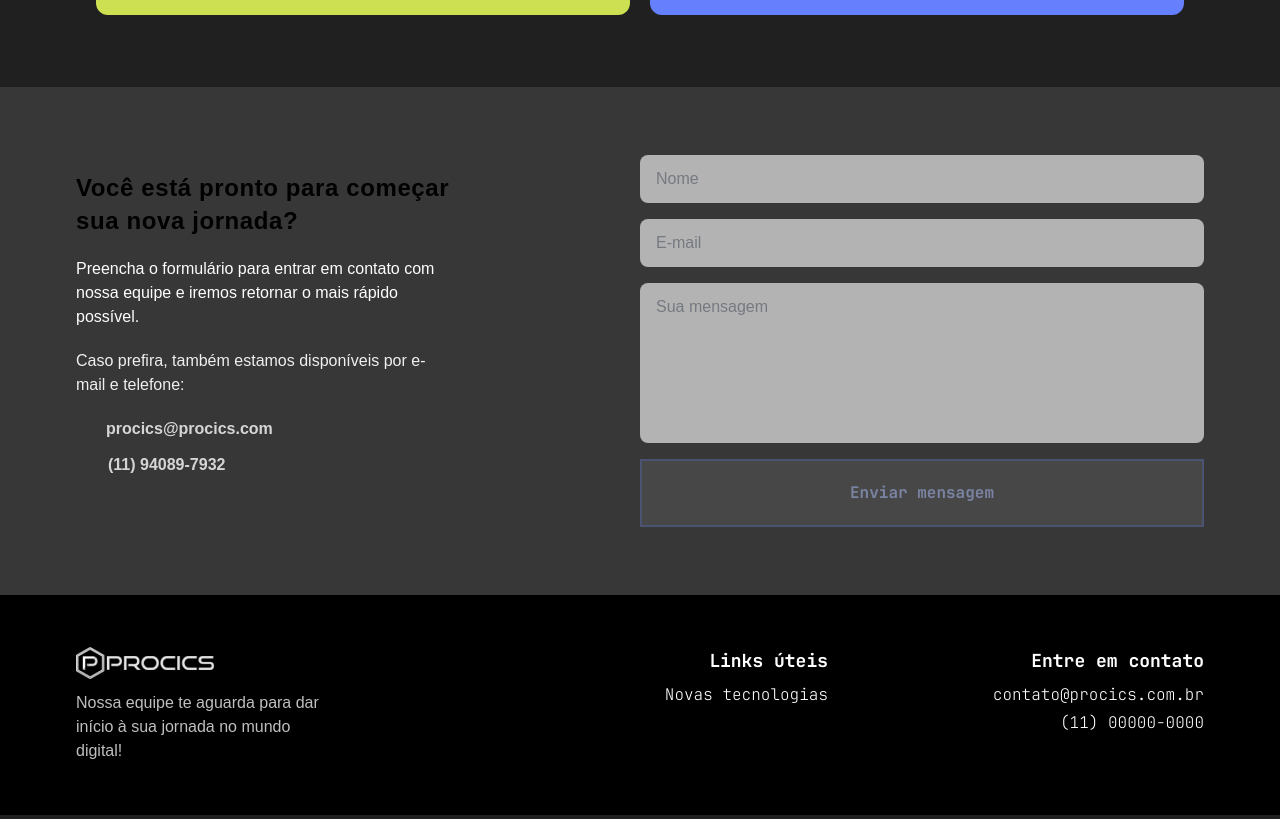
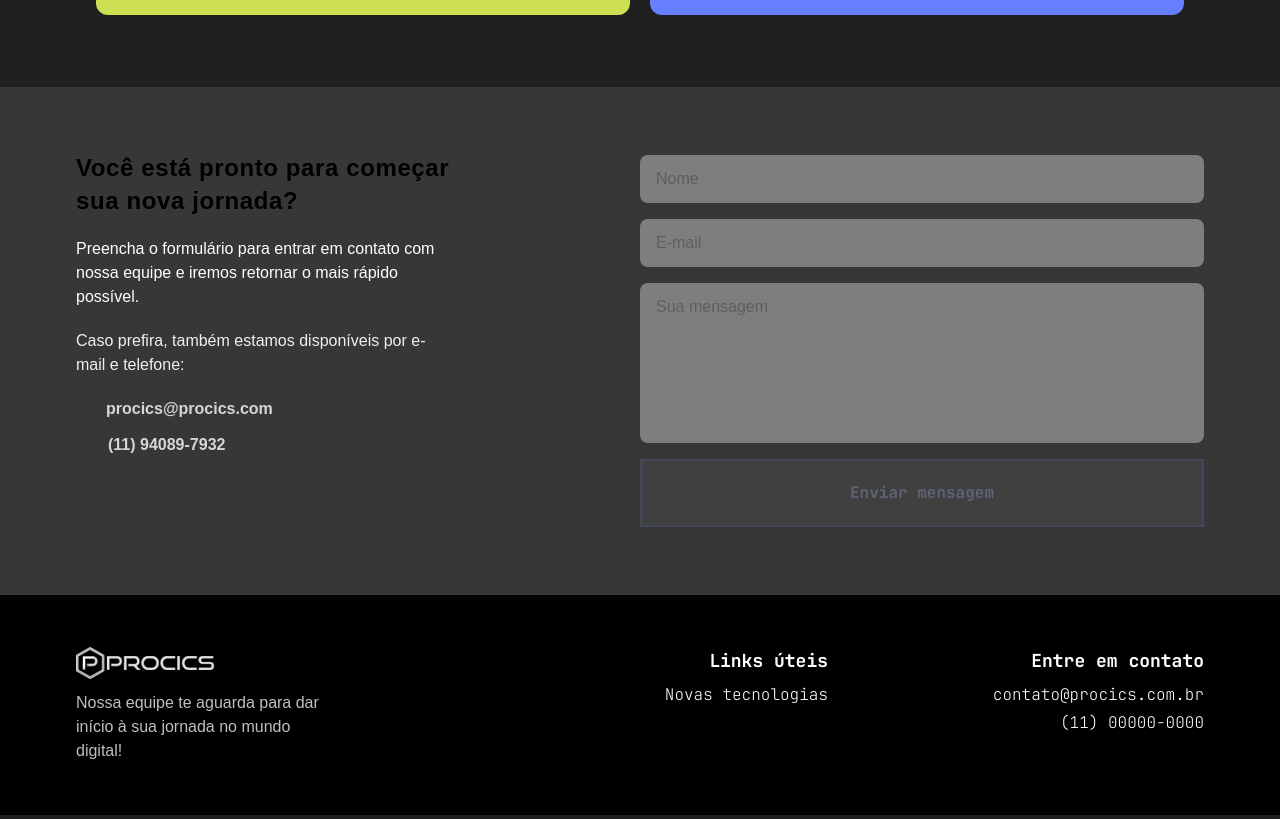
Before and after one commit to boogarin/procics, a Next.js app: page / in a window 1280 px wide. Shown: the part 1280-2099 px from the top of the page. Built offline with nearby package versions, Linux system fonts and the light colour scheme; some icons are missing.

Commit message:
polimento

```diff
--- a/app/components/ContactForm.tsx
+++ b/app/components/ContactForm.tsx
@@ -33,7 +33,7 @@ export default function ContactForm() {
     const onSubmit: SubmitHandler<Inputs> = (data) => console.log(data)
 
     return (
-        <motion.div className="w-full md:w-1/2" initial={{opacity: 0}} whileInView={{opacity: 1, transition: {duration: 3, delay: 4.5}}}>
+        <motion.div className="w-full md:w-1/2" initial={{opacity: 0}} whileInView={{opacity: 1, transition: {duration: 3.5, delay: 5}}} viewport={{once: true}}>
         <form className="flex flex-col space-y-4" onSubmit={handleSubmit(onSubmit)}>
             <input className="p-3 px-4 rounded-lg placeholder-gray-400 text-[#313D6A]" placeholder="Nome" {...register("nome", {required: true})}/>
             {errors.nome && <span className="text-red-300 mb-3">Insira seu nome.</span>}
--- a/app/page.tsx
+++ b/app/page.tsx
@@ -143,11 +143,11 @@ export default function Home() {
     <motion.div ref= {myRef} id="contact" initial={{opacity: 0}} whileInView={{opacity: 1, transition: {duration: 1}}} viewport={{once: true}}
     className="py-3 bg-[#373737]">
       <motion.div className="flex flex-col md:flex-row start justify-between items-center md:items-start w-[calc(100%-5px)] lg:w-[calc(100%-40px)] 2xl:w-[calc(100%-600px)] mx-auto p-6 md:p-10 lg:p-14">
-        <div className="text-center mb-10 md:mb-0 md:text-left md:w-1/3 flex flex-col">
+        <div className="text-center mb-10 -mt-5 md:mb-0 md:text-left md:w-1/3 flex flex-col">
           <GenerateText words={words}/>
-          <motion.span initial={{opacity: 0}} whileInView={{opacity: 1, transition: {duration: 3, delay: 3}}} className="opacity-75 mt-5">Preencha o formulário para entrar em contato com nossa equipe e iremos retornar o mais rápido possível.</motion.span>
-          <motion.span initial={{opacity: 0}} whileInView={{opacity: 1, transition: {duration: 3, delay: 3.5}}} className="opacity-75 mt-5 mb-5">Caso prefira, também estamos disponíveis por e-mail e telefone:</motion.span>
-          <motion.div className="flex flex-col" initial={{opacity: 0}} whileInView={{opacity: 1, transition: {duration: 3, delay: 4}}}>
+          <motion.span initial={{opacity: 0}} whileInView={{opacity: 1, transition: {duration: 3, delay: 3}}} viewport={{once: true}} className="opacity-75 mt-5">Preencha o formulário para entrar em contato com nossa equipe e iremos retornar o mais rápido possível.</motion.span>
+          <motion.span initial={{opacity: 0}} whileInView={{opacity: 1, transition: {duration: 3, delay: 3.5}}} viewport={{once: true}} className="opacity-75 mt-5 mb-5">Caso prefira, também estamos disponíveis por e-mail e telefone:</motion.span>
+          <motion.div className="flex flex-col" initial={{opacity: 0}} whileInView={{opacity: 1, transition: {duration: 3, delay: 4}}} viewport={{once: true}}>
             <div className="relative flex space-x-3 items-center mb-3 justify-center md:justify-normal">
               <SiMailboxdotorg size={18}/>
               <span className="font-semibold">procics@procics.com</span>
```
